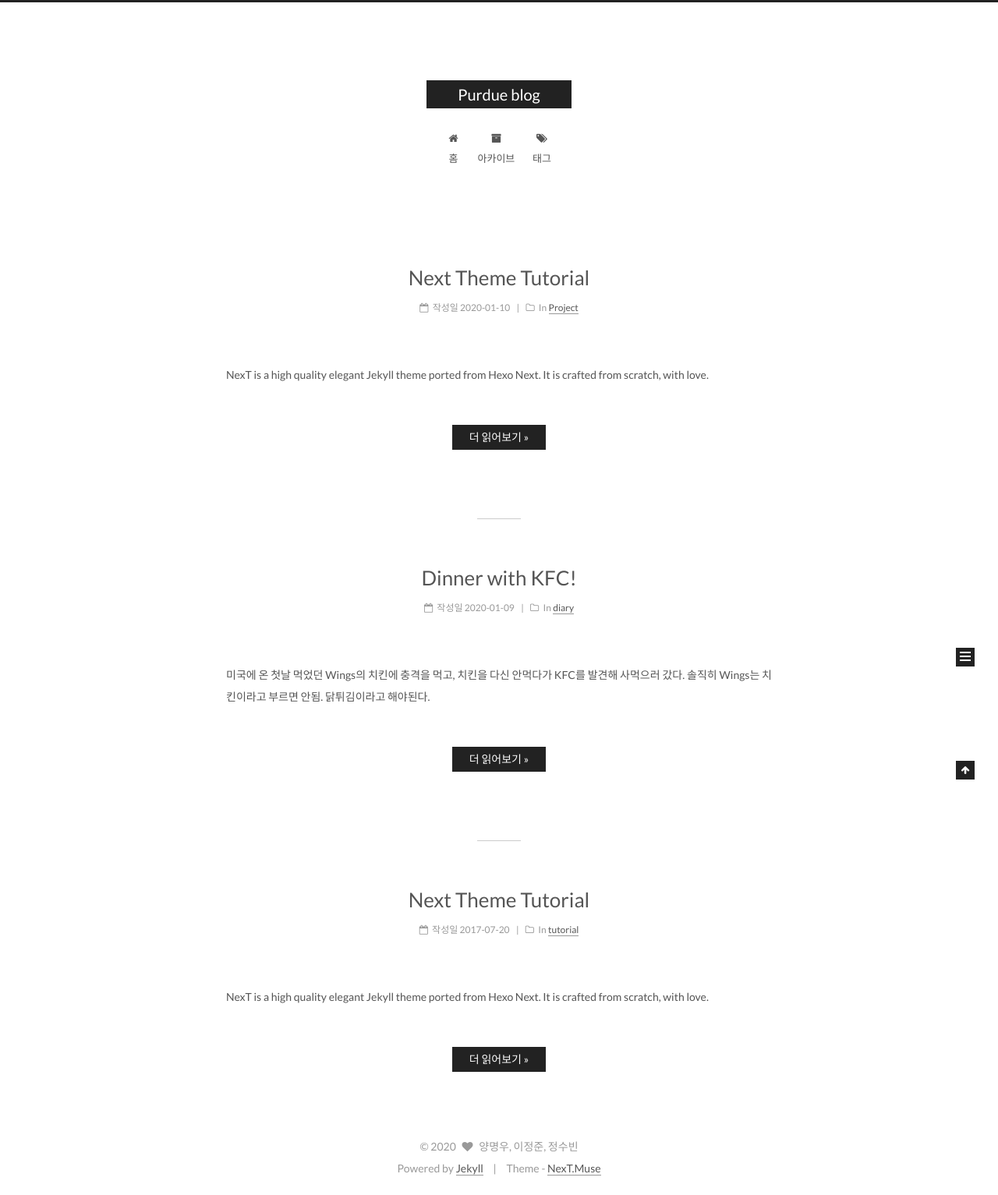
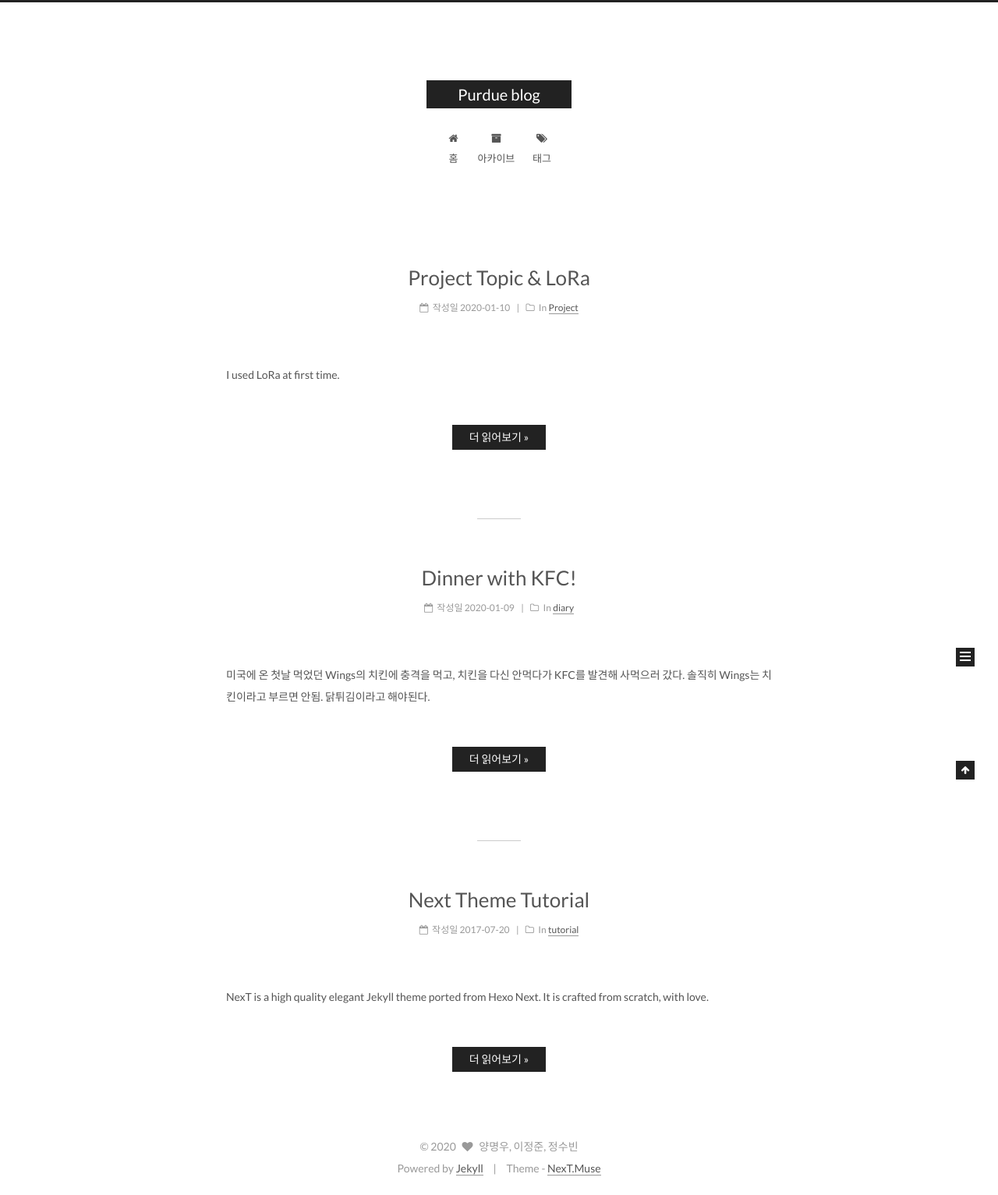
Before and after one commit to purdueblog/purdueblog.github.io, a Jekyll site: the page built from index.html, in a window 1280 px wide. Shown: the whole page at 78% size. Built offline with Jekyll 4.4.1, drawn with Linux system fonts in a browser that asks for light colours; the list of posts is cut into pages by our own code.

Commit message:
modify title Lora post

```diff
--- a/_posts/2020-01-10-Lora.md
+++ b/_posts/2020-01-10-Lora.md
@@ -1,6 +1,6 @@
 ---
-title: Next Theme Tutorial
-description: NexT is a high quality elegant Jekyll theme ported from Hexo Next. It is crafted from scratch, with love.
+title: Project Topic & LoRa
+description: I used LoRa at first time.
 categories:
  - Project
 tags: LoRa
```
